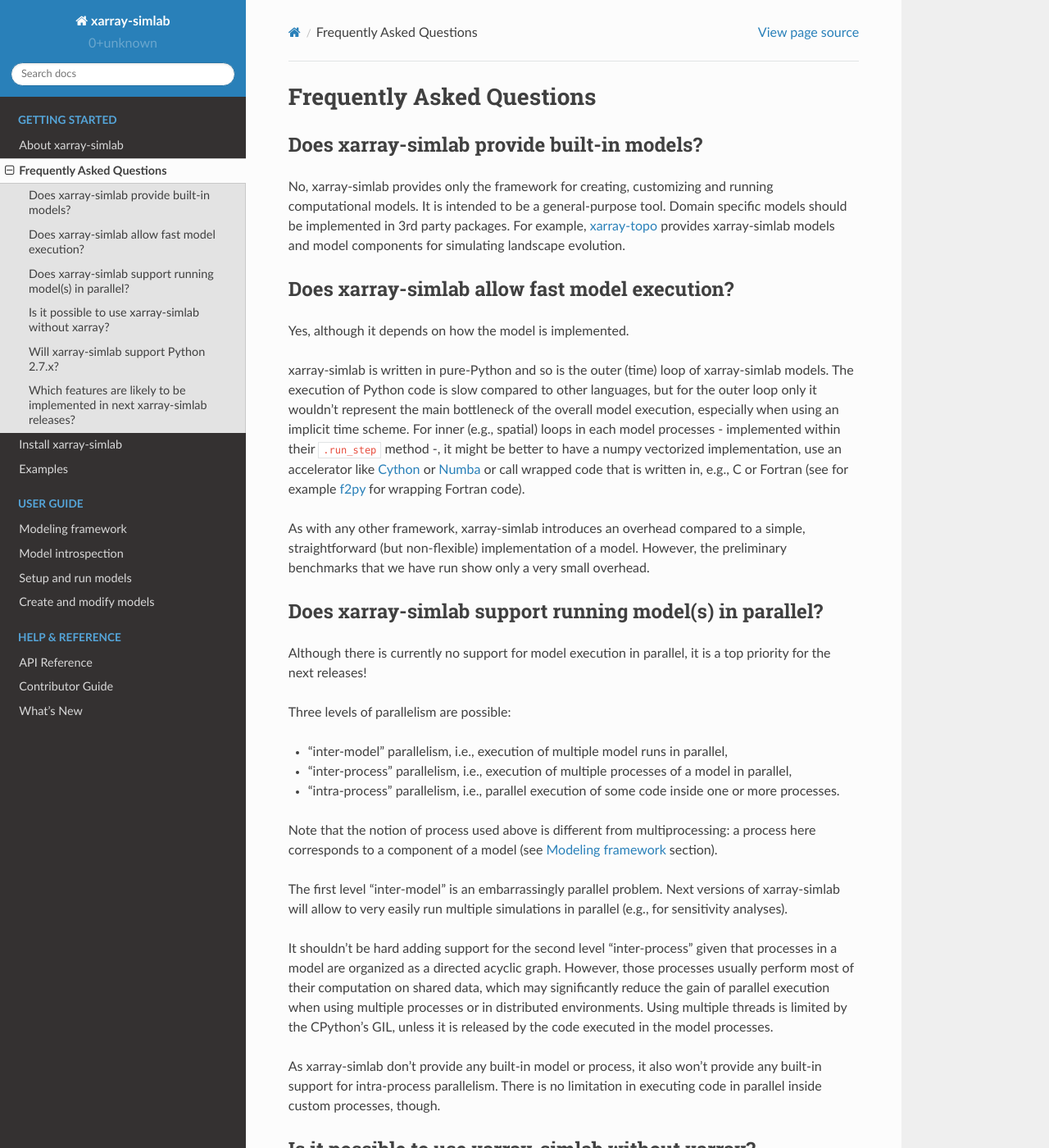
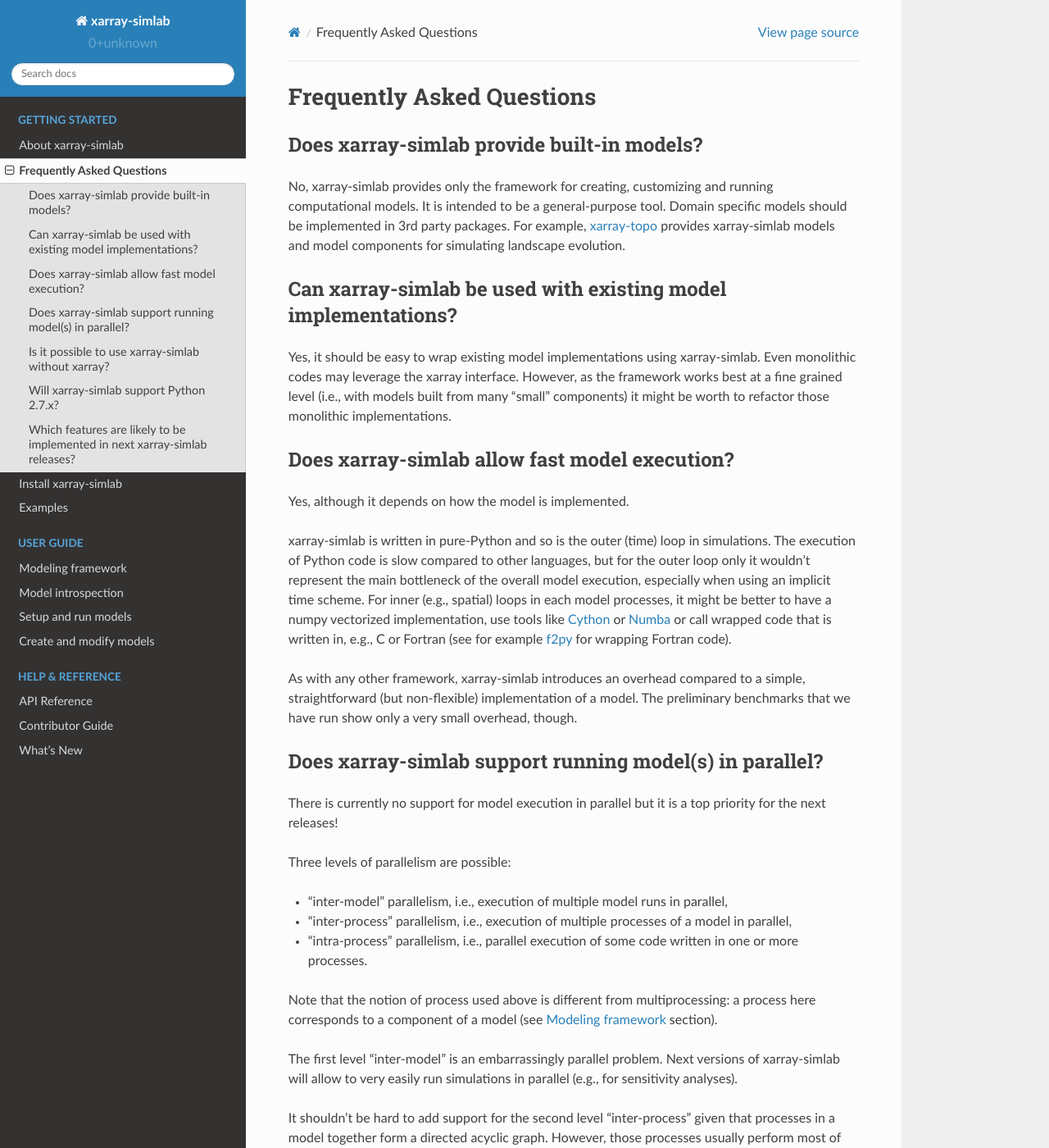
Before and after one commit to xarray-contrib/xarray-simlab, a Sphinx documentation site: the page built from doc/faq.rst, in a window 1280 px wide and 1400 px high. Shown: the whole window at 82% size. Built offline with Sphinx 7.4.7 and the Read the Docs theme 2.0.0, drawn with Linux system fonts in a browser that asks for light colours; pages that are not in the unit, such as notebooks, are missing from menus; the version number could not be read and is left out; some of the changed text lies outside the part shown.

Commit message:
DOC: update FAQ

```diff
--- a/doc/faq.rst
+++ b/doc/faq.rst
@@ -6,32 +6,42 @@ Frequently Asked Questions
 Does xarray-simlab provide built-in models?
 -------------------------------------------
 
-No, xarray-simlab provides only the framework for creating, customizing and
-running computational models. It is intended to be a general-purpose tool.
-Domain specific models should be implemented in 3rd party packages. For example,
-`xarray-topo`_ provides xarray-simlab models and model components for simulating
-landscape evolution.
+No, xarray-simlab provides only the framework for creating,
+customizing and running computational models. It is intended to be a
+general-purpose tool.  Domain specific models should be implemented in
+3rd party packages. For example, `xarray-topo`_ provides xarray-simlab
+models and model components for simulating landscape evolution.
 
 .. _`xarray-topo`: https://gitext.gfz-potsdam.de/sec55-public/xarray-topo
+
+Can xarray-simlab be used with existing model implementations?
+--------------------------------------------------------------
+
+Yes, it should be easy to wrap existing model implementations using
+xarray-simlab. Even monolithic codes may leverage the xarray
+interface.  However, as the framework works best at a fine grained
+level (i.e., with models built from many "small" components) it might
+be worth to refactor those monolithic implementations.
 
 Does xarray-simlab allow fast model execution?
 ----------------------------------------------
 
 Yes, although it depends on how the model is implemented.
 
-xarray-simlab is written in pure-Python and so is the outer (time) loop of
-xarray-simlab models. The execution of Python code is slow compared to other
-languages, but for the outer loop only it wouldn't represent the main bottleneck
-of the overall model execution, especially when using an implicit time scheme.
-For inner (e.g., spatial) loops in each model processes - implemented within
-their ``.run_step`` method -, it might be better to have a numpy vectorized
-implementation, use an accelerator like Cython_ or Numba_ or call wrapped code
-that is written in, e.g., C or Fortran (see for example f2py_ for wrapping
-Fortran code).
+xarray-simlab is written in pure-Python and so is the outer (time)
+loop in simulations. The execution of Python code is slow compared to
+other languages, but for the outer loop only it wouldn't represent the
+main bottleneck of the overall model execution, especially when using
+an implicit time scheme. For inner (e.g., spatial) loops in each model
+processes, it might be better to have a numpy vectorized
+implementation, use tools like Cython_ or Numba_ or call wrapped code
+that is written in, e.g., C or Fortran (see for example f2py_ for
+wrapping Fortran code).
 
-As with any other framework, xarray-simlab introduces an overhead compared to
-a simple, straightforward (but non-flexible) implementation of a model. However,
-the preliminary benchmarks that we have run show only a very small overhead.
+As with any other framework, xarray-simlab introduces an overhead
+compared to a simple, straightforward (but non-flexible)
+implementation of a model. The preliminary benchmarks that we have run
+show only a very small overhead, though.
 
 .. _Cython: http://cython.org/
 .. _Numba: http://numba.pydata.org/
@@ -40,8 +50,8 @@ the preliminary benchmarks that we have run show only a very small overhead.
 Does xarray-simlab support running model(s) in parallel?
 --------------------------------------------------------
 
-Although there is currently no support for model execution in
-parallel, it is a top priority for the next releases!
+There is currently no support for model execution in parallel but it
+is a top priority for the next releases!
 
 Three levels of parallelism are possible:
 
@@ -50,29 +60,28 @@ Three levels of parallelism are possible:
 - "inter-process" parallelism, i.e., execution of multiple processes of
   a model in parallel,
 - "intra-process" parallelism, i.e., parallel execution of some code
-  inside one or more processes.
+  written in one or more processes.
 
 Note that the notion of process used above is different from
 multiprocessing: a process here corresponds to a component of a model
 (see :ref:`framework` section).
 
 The first level "inter-model" is an embarrassingly parallel problem.
-Next versions of xarray-simlab will allow to very easily run multiple
+Next versions of xarray-simlab will allow to very easily run
 simulations in parallel (e.g., for sensitivity analyses).
 
-It shouldn't be hard adding support for the second level
-"inter-process" given that processes in a model are organized as a
+It shouldn't be hard to add support for the second level
+"inter-process" given that processes in a model together form a
 directed acyclic graph. However, those processes usually perform most
 of their computation on shared data, which may significantly reduce
-the gain of parallel execution when using multiple processes or in
+the gain of parallel execution when using multiple OS processes or in
 distributed environments. Using multiple threads is limited by the
-CPython's GIL, unless it is released by the code executed in the model
+CPython's GIL, unless it is released by the code executed in model
 processes.
 
-As xarray-simlab don't provide any built-in model or process, it also
-won't provide any built-in support for intra-process parallelism.
-There is no limitation in executing code in parallel inside custom
-processes, though.
+The third level "intra-process" is more domain specific. Users are
+free to develop xarray-simlab compatible models with custom code (in
+processes) that is executed either sequentially or in parallel.
 
 Is it possible to use xarray-simlab without xarray?
 ---------------------------------------------------
@@ -96,20 +106,15 @@ simulation based on tools like `ipywidgets`_, `bokeh`_ and/or
 .. _bokeh: https://github.com/bokeh/bokeh
 .. _holoviews: https://github.com/ioam/holoviews
 
-.. question_to_add: Can xarray-simlab be used with existing model implementations?
-
-   Can I use xarray-simlab with it?  A: xarray-simlab encourages fine-grain
-   processes, but it is easy to warp more monolitic code as process, add an
-   interface (variables) and then leverage the features of xarray-simlab.
-
 Will xarray-simlab support Python 2.7.x?
 ----------------------------------------
 
-No, unless there are very good reasons to do so. The main packages of the Python
-scientific ecosystem support Python 3.4 or later, and it seems that Python 2.x
-will not be maintained anymore past 2020 (see `PEP 373`_). Although some tools
-easily allow supporting both Python 2 and 3 versions in a single code base,
-it still makes the code harder to maintain.
+No, unless there are very good reasons to do so. The main packages of
+the Python scientific ecosystem support Python 3.4 or later, and it
+seems that Python 2.x will not be maintained anymore past 2020 (see
+`PEP 373`_). Although some tools easily allow supporting both Python 2
+and 3 versions in a single code base, it still makes the code harder
+to maintain.
 
 .. _`PEP 373`: https://www.python.org/dev/peps/pep-0373/
 
@@ -117,8 +122,9 @@ it still makes the code harder to maintain.
 Which features are likely to be implemented in next xarray-simlab releases?
 ---------------------------------------------------------------------------
 
-xarray-simlab is a very young project. Some ideas for future development can be
-found in the roadmap_ on the xarray-simlab's Github wiki_.
+xarray-simlab is a very young project. Some ideas for future
+development can be found in the roadmap_ on the xarray-simlab's Github
+wiki_.
 
 .. _roadmap: https://github.com/benbovy/xarray-simlab/wiki/Roadmap
 .. _wiki: https://github.com/benbovy/xarray-simlab/wiki
```
Also changed, not shown: other parts of doc/faq.rst (+3 -2 lines).
